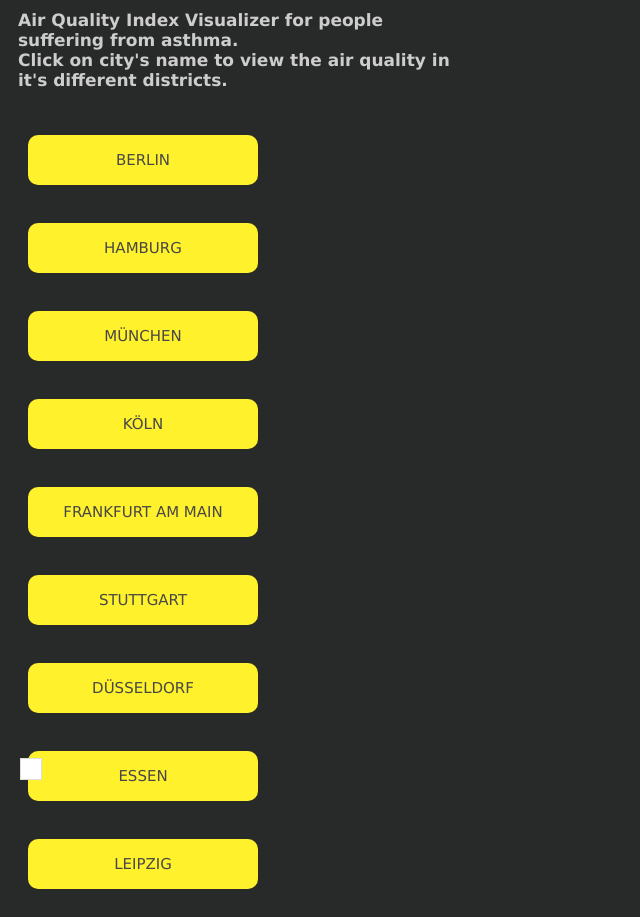
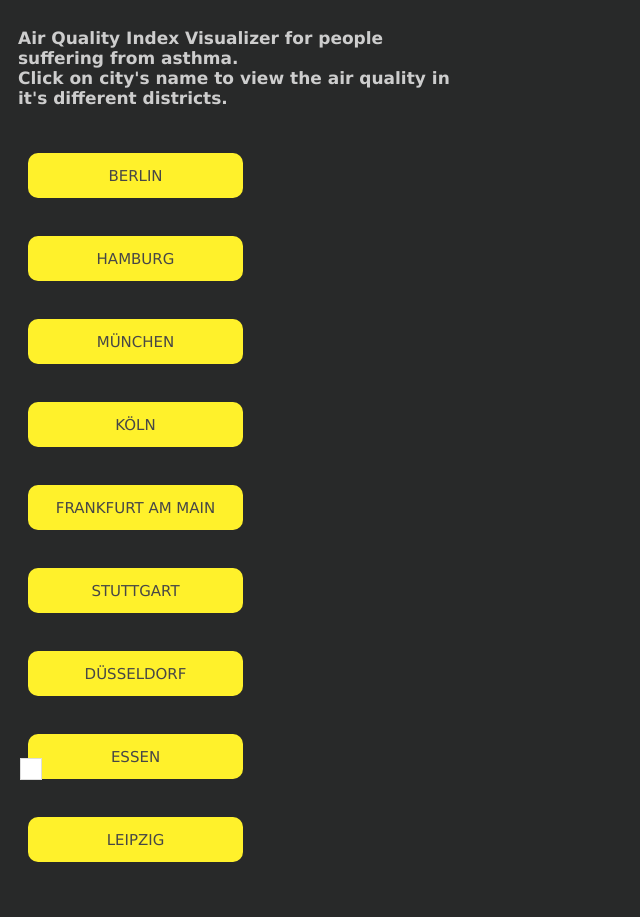
Before and after one commit to thisispaniz/Air-Pollution-Visualization, a plain HTML site: page app/templates/index.html in a window 1280 px wide. Shown: the whole page, without its empty margins (0-640 px from the left). Drawn offline with nearby package versions, Linux system fonts and the light colour scheme.

Commit message:
reworked the size of city buttons

```diff
--- a/app/static/styles.css
+++ b/app/static/styles.css
@@ -47,9 +47,9 @@ p {
 }
 
 .city-link {
-    height: 50px;
+    height: 45px;
     background-color: rgb(255, 241, 43);
-    width: 230px;
+    width: 215px;
     margin: 10px;
     font-size: 15px;
     display: flex;
```
